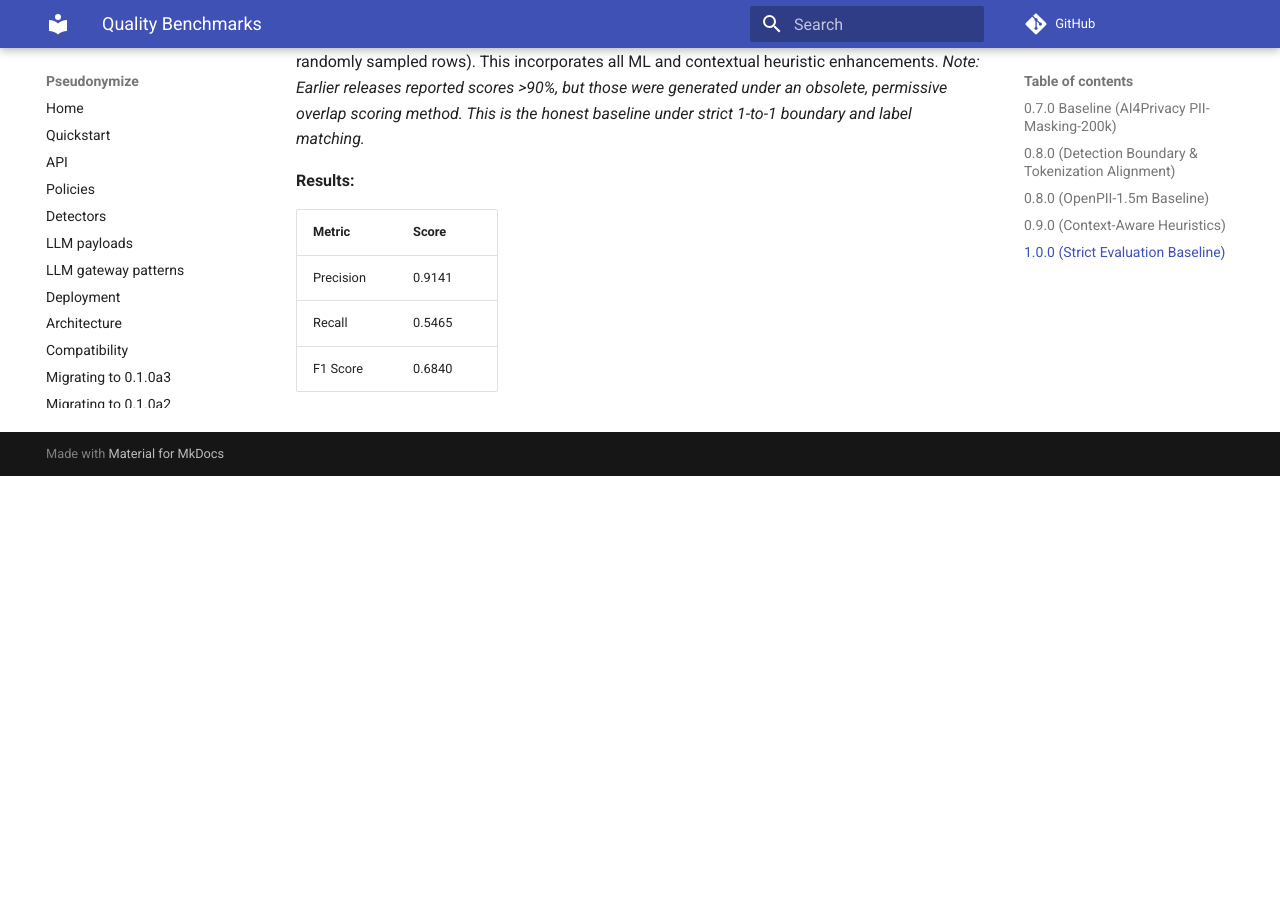
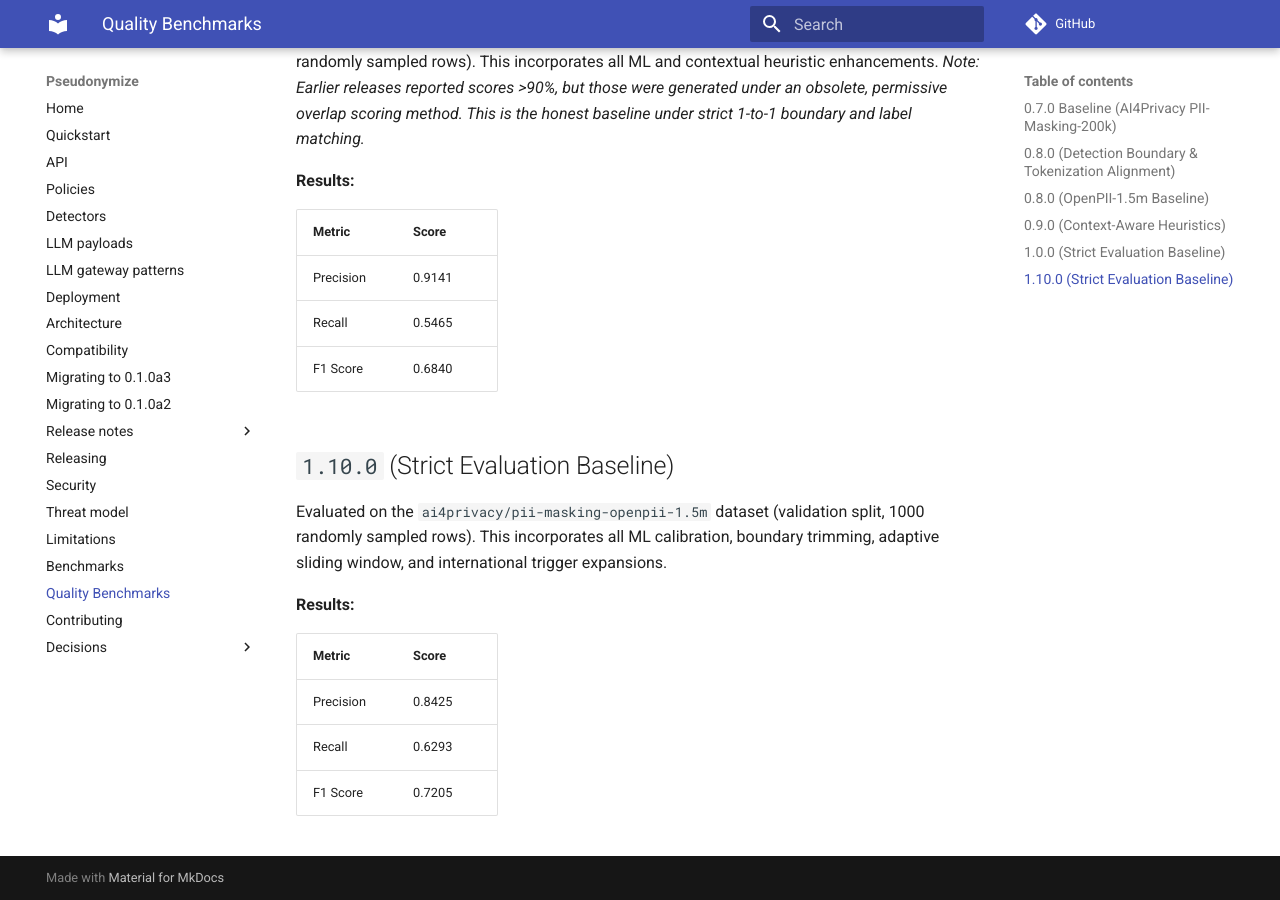
Before and after one commit to ma2za/pseudonymize, an MkDocs documentation site: the page built from docs/quality_benchmarks.md, in a window 1280 px wide and 900 px high, scrolled down 2235 px. Built offline with MkDocs 1.6.1 and Material for MkDocs 9.7.7, drawn with Linux system fonts in a browser that asks for light colours; comment, search, counter and statistics services are not loaded; before the commit the page ends 2711 px from its top, so only the background shows below that.

Commit message:
docs: update roadmaps, readmes, and benchmarks with 1.10.0 scores (F1 0.7205)

```diff
--- a/docs/benchmarks.md
+++ b/docs/benchmarks.md
@@ -43,6 +43,7 @@ validation rows with the ONNX backend enabled.
 | `0.17.0` | Corrected, `--span-only` | 0.9316 | 0.7529 | 0.8328 |
 | `0.17.0` | Corrected, entity types compared | 0.8094 | 0.6536 | 0.7232 |
 | `1.0.0` | Strict boundary and label adherence (1000 rows) | 0.9141 | 0.5465 | 0.6840 |
+| `1.10.0` | Strict boundary and label adherence (1000 rows) | 0.8425 | 0.6293 | 0.7205 |
 | `0.19.0` | Corrected, `--span-only` | 0.9317 | 0.7542 | 0.8336 |
 | `0.19.0` | Corrected, entity types compared | 0.8097 | 0.6549 | 0.7241 |
 
--- a/docs/quality_benchmarks.md
+++ b/docs/quality_benchmarks.md
@@ -71,3 +71,15 @@ Evaluated on the `ai4privacy/pii-masking-openpii-1.5m` dataset (validation split
 | Precision | 0.9141 |
 | Recall | 0.5465 |
 | F1 Score | 0.6840 |
+
+## `1.10.0` (Strict Evaluation Baseline)
+
+Evaluated on the `ai4privacy/pii-masking-openpii-1.5m` dataset (validation split, 1000 randomly sampled rows). This incorporates all ML calibration, boundary trimming, adaptive sliding window, and international trigger expansions.
+
+**Results:**
+
+| Metric | Score |
+| --- | --- |
+| Precision | 0.8425 |
+| Recall | 0.6293 |
+| F1 Score | 0.7205 |
```
Also changed, not shown: README.md (+4 -4 lines), ROADMAP.md (+27 -23 lines).
